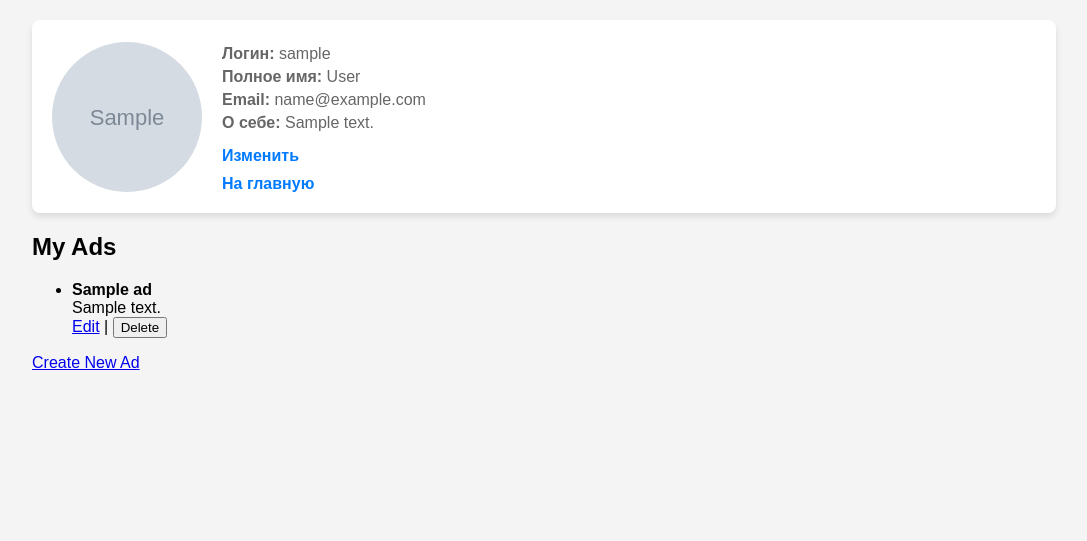
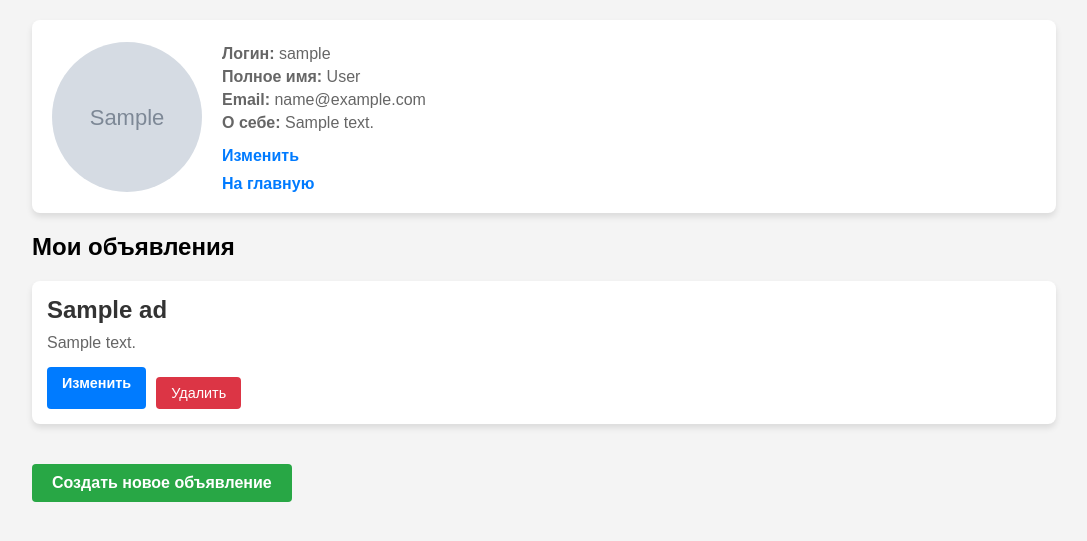
Before and after one commit to brkhtvvv/rgz-2, a Flask app: page /profile in a window 1280 px wide. Shown: the part 77-618 px from the top of the page, without its empty margins (96-1183 px from the left). Run offline with Flask 3, Linux system fonts and the light colour scheme; the visitor is signed in with stand-in values (Sample User, id 1); grey boxes marked "Sample" are stand-in pictures; a database or web service that is not in the repository returns one stand-in record (values such as "Sample title"); some libraries are stand-ins or nearby versions.

Commit message:
version 3

```diff
--- a/templates/profile.html
+++ b/templates/profile.html
@@ -164,6 +164,90 @@
                 height: 120px;
             }
         }
+        /* Стили для списка объявлений */
+.ads-list {
+    margin-top: 20px;
+}
+
+.ads-card {
+    background-color: white;
+    padding: 15px;
+    margin-bottom: 20px;
+    border-radius: 8px;
+    box-shadow: 0 4px 6px rgba(0, 0, 0, 0.1);
+}
+
+.ads-card h3 {
+    font-size: 1.5em;
+    color: #333;
+    margin: 0 0 10px;
+}
+
+.ads-card p {
+    color: #666;
+    margin: 0 0 15px;
+}
+
+.ads-actions {
+    display: flex;
+    gap: 10px;
+}
+
+.ads-actions .btn-edit,
+.ads-actions .btn-delete {
+    text-decoration: none;
+    padding: 8px 15px;
+    border-radius: 4px;
+    font-size: 0.9em;
+    cursor: pointer;
+    display: inline-block;
+}
+
+.ads-actions .btn-edit {
+    background-color: #007bff;
+    color: white;
+    border: none;
+}
+
+.ads-actions .btn-edit:hover {
+    background-color: #0056b3;
+}
+
+.ads-actions .btn-delete {
+    background-color: #dc3545;
+    color: white;
+    border: none;
+}
+
+.ads-actions .btn-delete:hover {
+    background-color: #b02a37;
+}
+
+.no-ads {
+    text-align: center;
+    padding: 20px;
+    background-color: #f8f9fa;
+    border-radius: 8px;
+    color: #666;
+    font-size: 1em;
+    box-shadow: 0 4px 6px rgba(0, 0, 0, 0.1);
+}
+
+.btn-create {
+    display: inline-block;
+    margin-top: 20px;
+    padding: 10px 20px;
+    background-color: #28a745;
+    color: white;
+    text-decoration: none;
+    font-weight: bold;
+    border-radius: 4px;
+}
+
+.btn-create:hover {
+    background-color: #218838;
+}
+
     </style>
 </head>
 <body>
@@ -184,23 +268,26 @@
             </div>
         </div>
 
-        <h2>My Ads</h2>
-        <ul>
+        <h2>Мои объявления</h2>
+        <div class="ads-list">
             {% for ad in ads %}
-                <li>
-                    <strong>{{ ad.title }}</strong><br>
-                    {{ ad.content }}<br>
-                    <a href="{{ url_for('edit_ad', ad_id=ad.id) }}">Edit</a> |
-                    <form action="{{ url_for('delete_ad', ad_id=ad.id) }}" method="POST" style="display:inline;">
-                        <button type="submit">Delete</button>
-                    </form>
-                </li>
+                <div class="ads-card">
+                    <h3>{{ ad.title }}</h3>
+                    <p>{{ ad.content }}</p>
+                    <div class="ads-actions">
+                        <a href="{{ url_for('edit_ad', ad_id=ad.id) }}" class="btn-edit">Изменить</a>
+                        <form action="{{ url_for('delete_ad', ad_id=ad.id) }}" method="POST" style="display:inline;">
+                            <button type="submit" class="btn-delete">Удалить</button>
+                        </form>
+                    </div>
+                </div>
             {% else %}
-                <li>No ads yet.</li>
+                <div class="no-ads">
+                    <p>Пока нет объявлений.</p>
+                </div>
             {% endfor %}
-        </ul>
-
-        <a href="{{ url_for('create_ad') }}">Create New Ad</a>
+        </div>
+        <a href="{{ url_for('create_ad') }}" class="btn-create">Создать новое объявление</a>
     </div>
 </body>
 </html>
```
Also changed, not shown: templates/edit_ad.html (+95 -8 lines).
